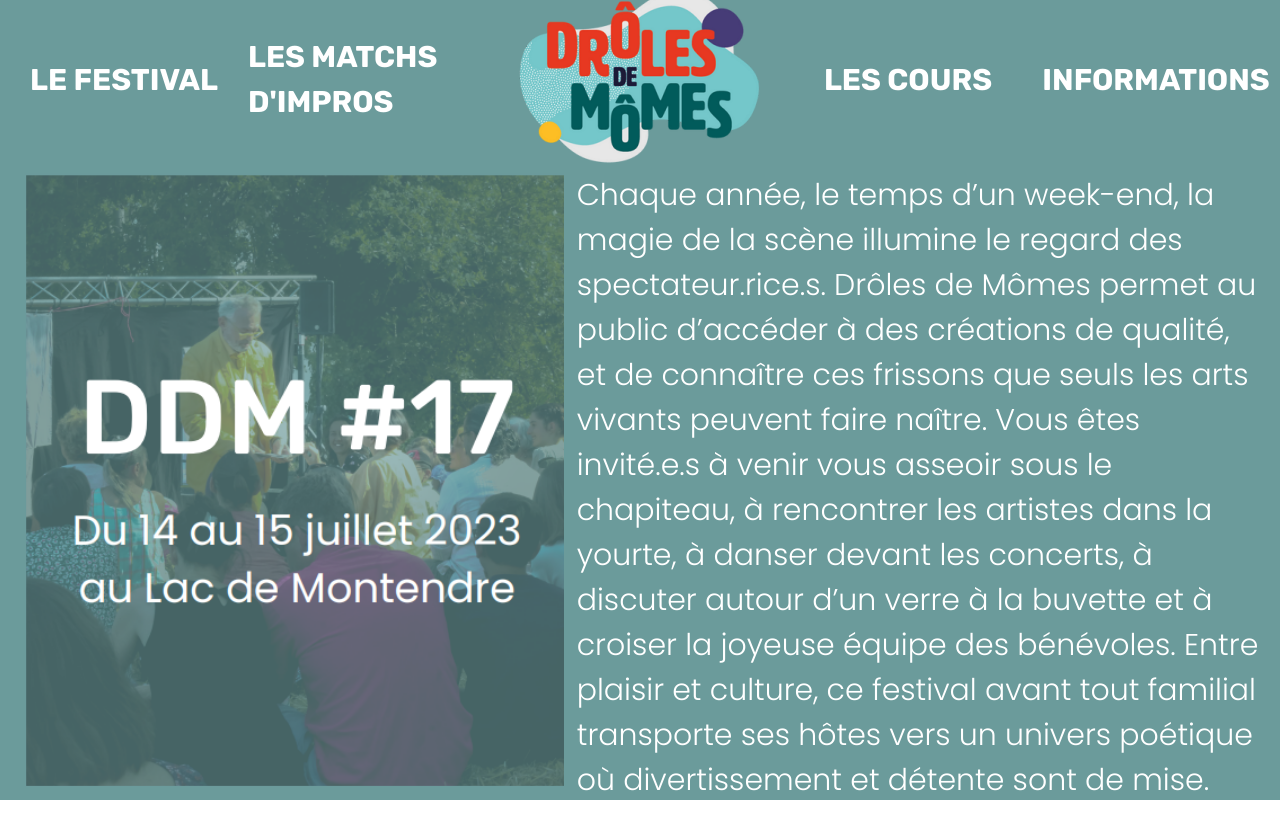
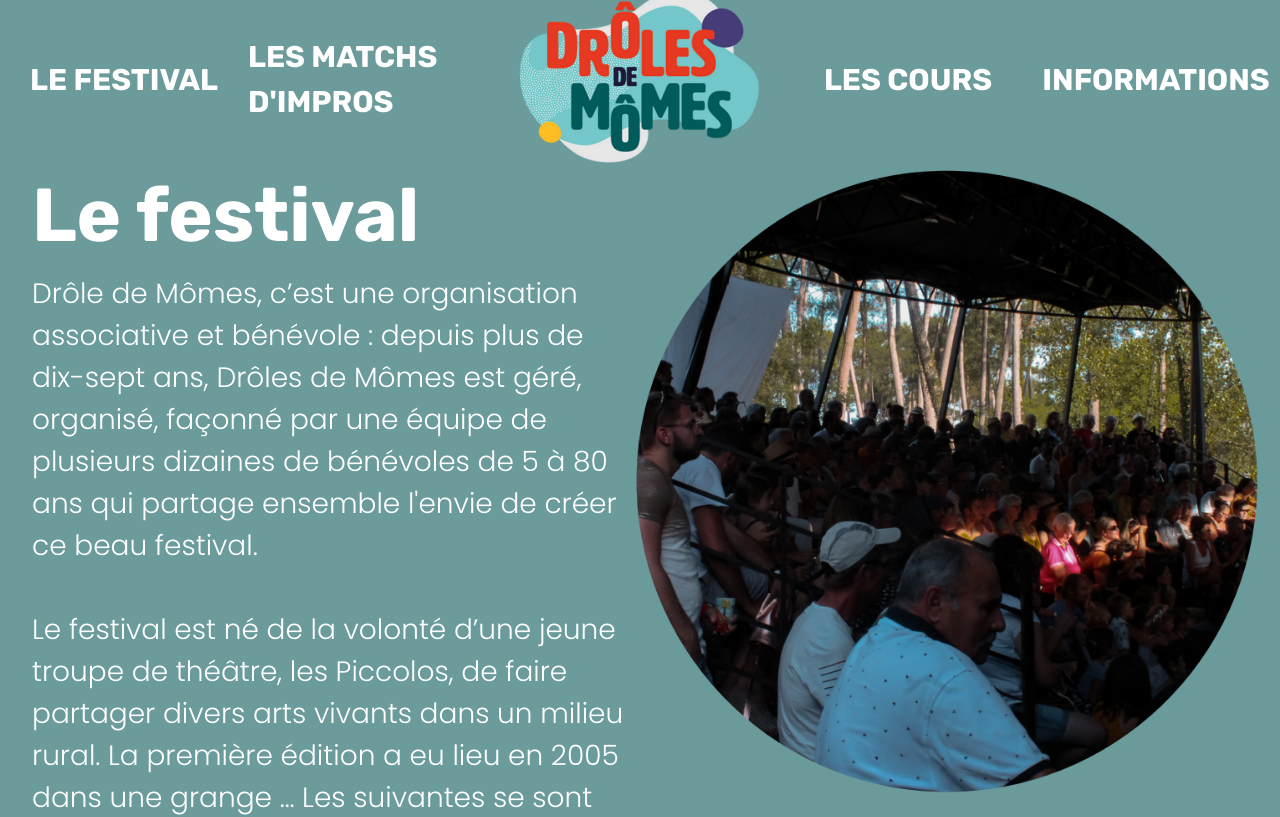
Before and after one commit to Aldwin-b/site_ddm, a React (Create React App) app: page / in a window 1280 px wide. Shown: the top 817 px of the page. Built offline with nearby package versions, Linux system fonts and the light colour scheme.

Commit message:
Festival P1 done

```diff
--- a/src/App.js
+++ b/src/App.js
@@ -8,7 +8,7 @@
     <div className="global_container">
       <Header />
       <div className="App">
-        <Main />
+        <Festival />
       </div>
     </div>
   );
--- a/src/Festival.js
+++ b/src/Festival.js
@@ -4,6 +4,7 @@
   return (
     <div className="festival_container">
       <div id="text" className="festival_text">
+        <span className="title">Le festival</span>
         <span className="text">
           Drôle de Mômes, c’est une organisation associative et bénévole :
           depuis plus de dix-sept ans, Drôles de Mômes est géré, organisé,
--- a/src/Header.js
+++ b/src/Header.js
@@ -8,7 +8,7 @@
         <span className="navBar">LE FESTIVAL</span>
         <span className="navBar">LES MATCHS D'IMPROS</span>
         <span className="navBar">
-          <img src={ddm_pic} alt="" />
+          <img className="logo" src={ddm_pic} alt="" />
         </span>
         <span className="navBar">LES COURS</span>
         <span className="navBar">INFORMATIONS</span>
--- a/src/site_styles.css
+++ b/src/site_styles.css
@@ -8,7 +8,13 @@
 .text {
   color: white;
   font-family: "P_Light";
-  font-size: 30px;
+  font-size: 28px;
+}
+.title {
+  color: white;
+  font-size: 75px;
+  font-weight: bolder;
+  font-family: "R_VariableFont";
 }
 
 /*Main*/
@@ -16,6 +22,7 @@
   padding: 1%;
   display: flex;
   height: 80vh;
+  padding-bottom: 5%;
 }
 
 .main_picture_container {
@@ -38,7 +45,7 @@
 .button_container {
   flex: 1;
   display: flex;
-  align-items: end;
+  align-items: flex-end;
 }
 
 .button {
@@ -56,23 +63,21 @@
 .festival_container {
   display: flex;
   flex-direction: row;
-  background-color: brown;
-  height: 80vh;
+  padding-left: 2.5%;
+  height: max-content;
 }
 
 .festival_text {
   display: flex;
   flex: 2;
-  background-color: darkblue;
+  flex-direction: column;
   text-align: start;
 }
 
 .festival_picture {
   display: flex;
   flex: 1;
-  margin: 10px;
-  width: auto;
-  height: auto;
+  height: 80vh;
 }
 
 /*Autre*/
@@ -95,6 +100,5 @@
 }
 
 .row {
-  background-color: darkgoldenrod;
   flex: 1;
 }
```
